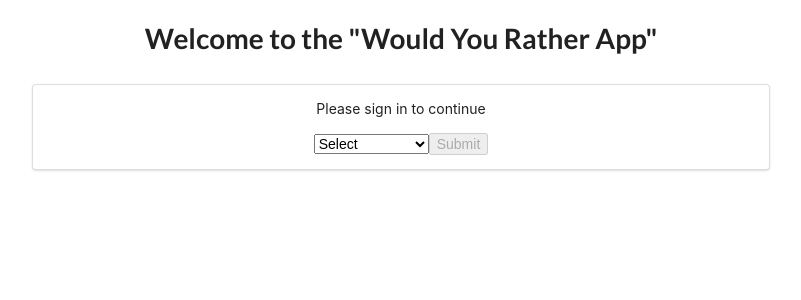
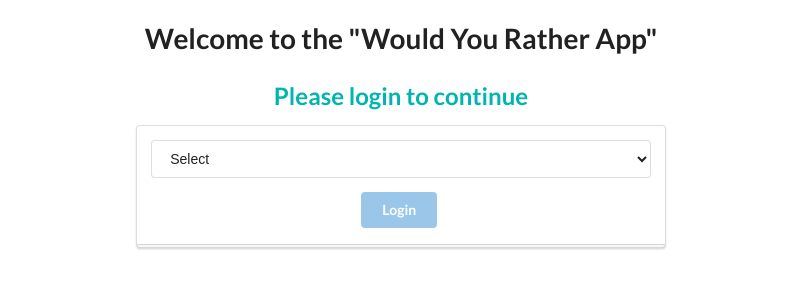
Before and after one commit to AbubakerShekhani/would-you-rather-udacity, a React (Create React App) app: page /add in a window 1280 px wide. Shown: the top 300 px of the page, without its empty margins (239-1040 px from the left). Built offline with nearby package versions, Linux system fonts and the light colour scheme.

Commit message:
clean code and jsx

```diff
--- a/src/components/Dashboard.js
+++ b/src/components/Dashboard.js
@@ -10,9 +10,18 @@ class Dashboard extends Component {
     render() {
         return (
             <div className="ui container">
-                <div className="ui grid center aligned">
+                 <div className="ui grid center aligned">
                     <div className="ui row center aligned">
                         <div className="wide column">
+                            <h1>
+                                Welcome to the "Would You Rather App"
+                            </h1>
+                        </div>
+                    </div>
+                </div>
+                <div className="ui grid centered">
+                    <div className="ui row">
+                        <div className="eight wide column">
                             <QuestionList />
                         </div>
                     </div>
--- a/src/components/Leaderboard.js
+++ b/src/components/Leaderboard.js
@@ -25,7 +25,7 @@ class Leaderboard extends Component {
                 <div className="ui items">
 
                   { userScores.map((user) =>
-                    <div className="item">
+                    <div className="item" key={user.id}>
                       <div className="ui small image">
                         <img src={user.avatarURL} alt={user.id} />
                       </div>
--- a/src/components/Login.js
+++ b/src/components/Login.js
@@ -15,7 +15,7 @@ class Login extends Component {
 
     componentDidMount() {
 
-
+        this.props.dispatch(handleGetQuestions())
         this.props.dispatch(handleReceiveUsers())
     }
 
@@ -68,7 +68,7 @@ class Login extends Component {
                 </div>
 
                 {
-
+                        /*
                     <div className="ui grid center aligned ">
                         <div className="ui center aligned row">
                             <div className="eleven wide column">
@@ -86,13 +86,50 @@ class Login extends Component {
                                             )
                                         }
                                     </select>
-                                    <button type="submit" disabled={!this.state.user}>Submit</button>
+                                    <button className="ui primary button" type="submit" disabled={!this.state.user}>Submit</button>
                                 </form>
                                 </div>
                             </div>
                         </div>
                     </div>
-                }
+                */
+
+                    <div className="ui middle aligned center aligned grid">
+
+                            <div className="eight wide column">
+                                <h2 className="ui teal image header">
+                                <div className="content">
+                                    Please login to continue
+                                </div>
+                            </h2>
+                            <form onSubmit={this.onFormSubmit.bind(this)} className="ui large form">
+                                <div className="ui stacked segment">
+
+                                <div className="field">
+                                    <div className="ui left icon input">
+                                        <select onChange={this.onSelectUserForLogin}>
+                                            <option value="" key="0">Select</option>
+                                            {
+                                                Object.values(users).map((user) =>
+                                                    <option value={user.id} key={user.id}>{user.name}</option>
+                                                )
+                                            }
+                                        </select>
+                                    </div>
+                                </div>
+                                <button className="ui primary button" type="submit" disabled={!this.state.user}>Login</button>
+                            </div>
+
+                                <div className="ui error message"></div>
+
+                            </form>
+
+                        </div>
+
+                    </div>
+                                    }
+
+
             </div>
         )
     }
```
